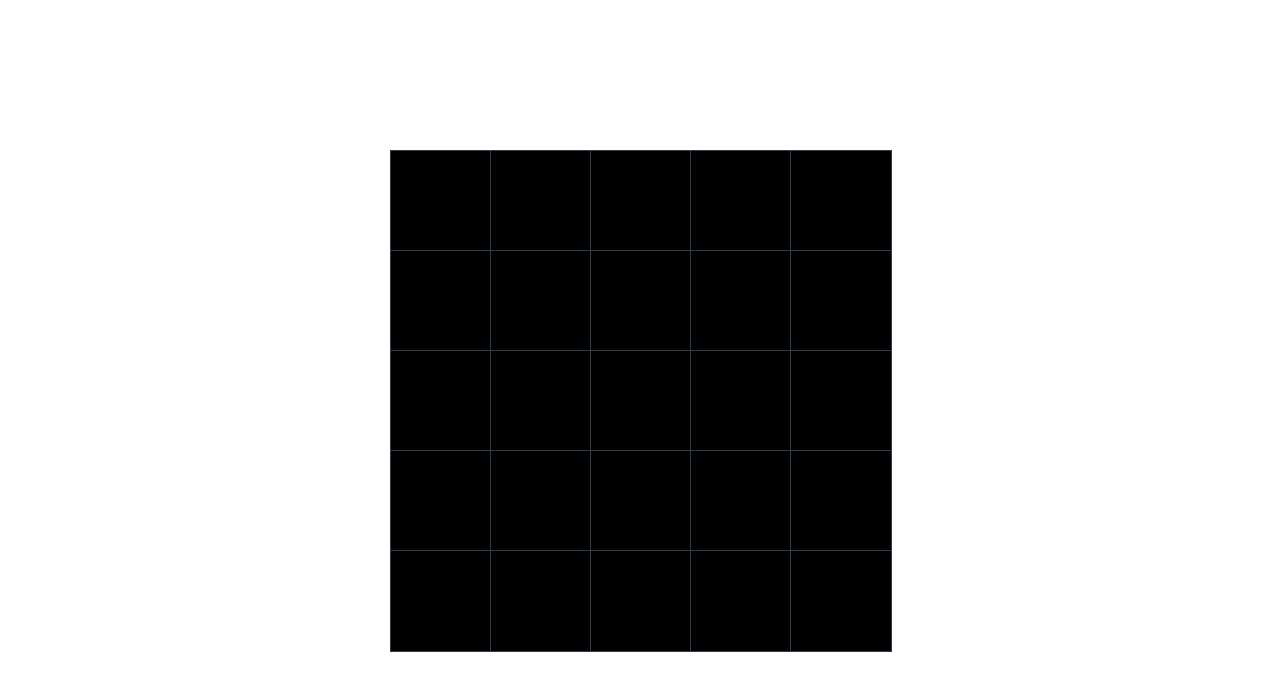
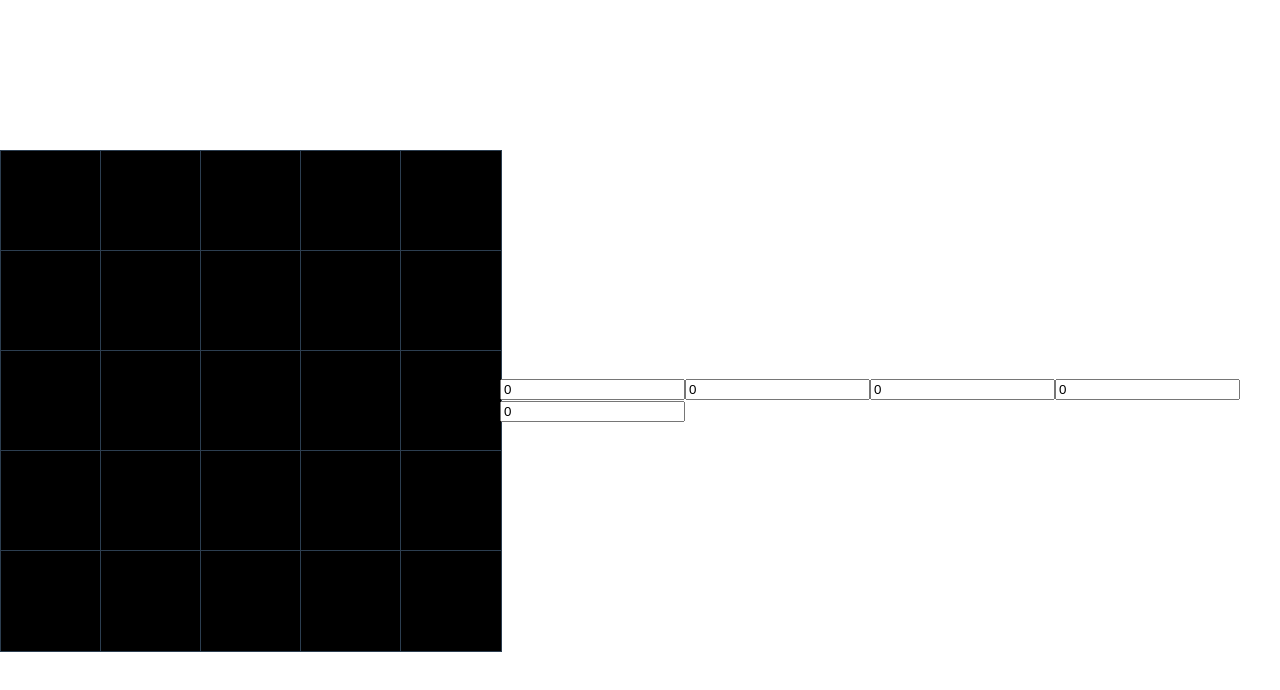
Before and after one commit to pearstopher/letter-boxed, a React (Create React App) app in the folder frontend/: page / in a window 1280 px wide. Shown: the top 690 px of the page. Built offline with nearby package versions, Linux system fonts and the light colour scheme.

Commit message:
created textboxes that change focus when you type in them

```diff
--- a/frontend/src/App.js
+++ b/frontend/src/App.js
@@ -1,16 +1,16 @@
 import logo from './logo.svg';
 import './App.css';
+import {Grid, TextBoxes} from './Grid.jsx';
 
 function App() {
   return (
       <div className="app-container">
-          <div className="grid-container">
-              {[...Array(25)].map((_, index) => (
-                  <div key={index} className="grid-item"></div>
-              ))}
-          </div>
+          <Grid />
+          <TextBoxes />
       </div>
   );
 }
 
+
+
 export default App;
--- /dev/null
+++ b/frontend/src/Grid.jsx
@@ -0,0 +1,62 @@
+import React, { useState, useRef } from 'react';
+
+
+export const Grid = () => {
+    return <div className="grid-container">
+        {[...Array(25)].map((_, index) => (
+            <div key={index} className="grid-item" id={"grid-item-" + index}></div>
+        ))}
+    </div>;
+}
+
+
+export const TextBoxes = () => {
+    const [inputs, setInputs] = useState(Array(5).fill('0'));
+    const inputRefs = useRef( []);
+
+    const handleChange = (index, value) => {
+        console.log({index, value});
+        console.log(inputRefs)
+        if (value.match(/[a-zA-Z]/)) {
+            setInputs(prevInputs => {
+                const newInputs = [...prevInputs];
+                newInputs[index] = value.toUpperCase();
+                return newInputs;
+            });
+
+            if (index < 4) {
+                inputRefs.current[index + 1].focus();
+            }
+        }
+    };
+    const handleFocus = (index, value) => {
+        console.log({index, value});
+        setInputs(prevInputs => {
+            const newInputs = [...prevInputs];
+            newInputs[index] = "";
+            return newInputs;
+        });
+
+
+    }
+
+
+        return (
+        <div className="text-container">
+            {inputs.map((value, index) => (
+                <input
+                    key={index}
+                    type="text"
+                    className="letter-input"
+                    maxLength="1"
+                    value={value}
+                    onChange={(e) => handleChange(index, e.target.value)}
+                    onFocus={(e) => handleFocus(index, e.target.value)}
+                    //ref={inputRefs[index]}
+                    //ref={(element) => inputRefs.current.push(element)}
+                    ref={el => inputRefs.current[index] = el}
+                />
+            ))}
+        </div>
+    );
+}
```
